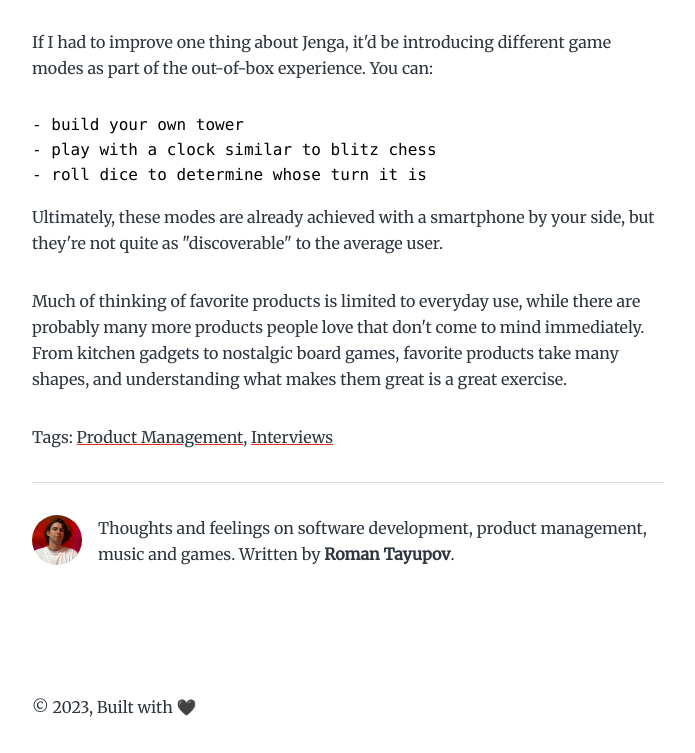
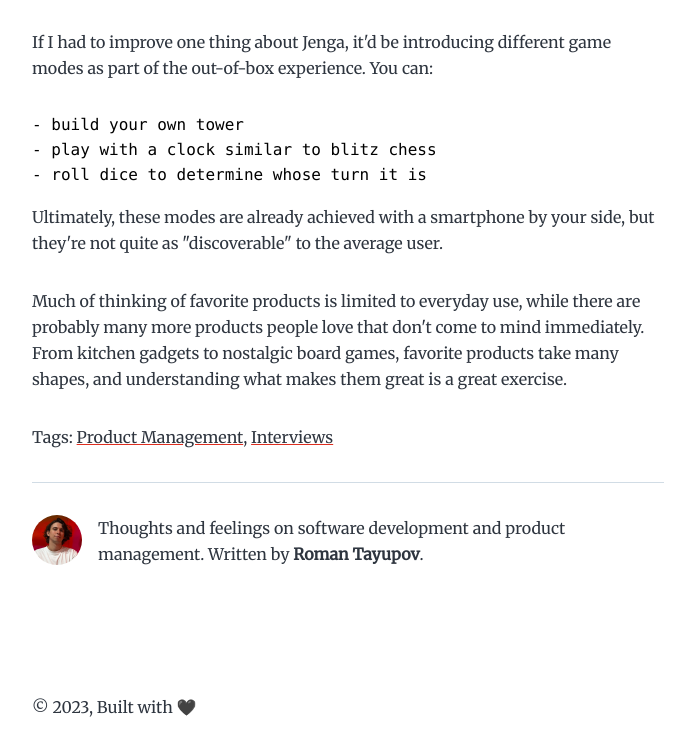
Before and after one commit to tayupov/tayupov.github.io, a Gatsby site: page /54-wooden-blocks/ in a window 1280 px wide. Shown: the part 2433-3186 px from the top of the page, without its empty margins (292-987 px from the left). Built offline with nearby package versions, Linux system fonts and the light colour scheme; Gatsby itself is replaced by a stand-in of ours; some packages are replaced by stand-ins of ours; code samples lack their colours.

Commit message:
change bio

```diff
--- a/gatsby-config.js
+++ b/gatsby-config.js
@@ -13,7 +13,7 @@ module.exports = {
     author: {
       name: `Roman Tayupov`,
     },
-    description: `Thoughts and feelings on software development, product management, music and games. Written by Roman Tayupov.`,
+    description: `Thoughts and feelings on software development and product management. Written by Roman Tayupov.`,
     siteUrl: `https://tayupov.github.io/`,
     social: {},
   },
--- a/src/components/bio.js
+++ b/src/components/bio.js
@@ -45,8 +45,8 @@ const Bio = () => {
       {author?.name && (
         <>
           <p>
-            Thoughts and feelings on software development, product
-            management, music and games. Written by <strong>{author.name}</strong>.{` `}
+            Thoughts and feelings on software development and product
+            management. Written by <strong>{author.name}</strong>.{` `}
           </p>
         </>
       )}
```
